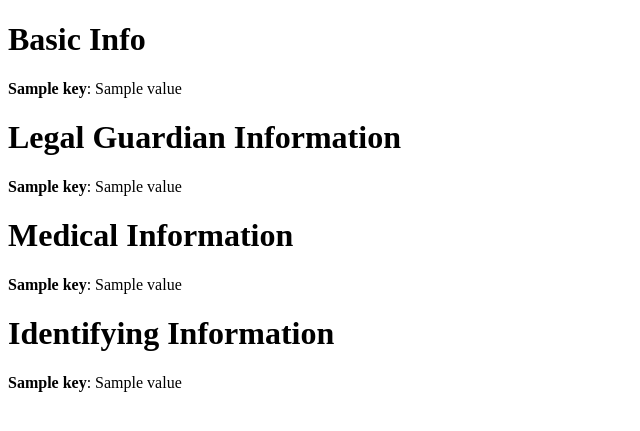
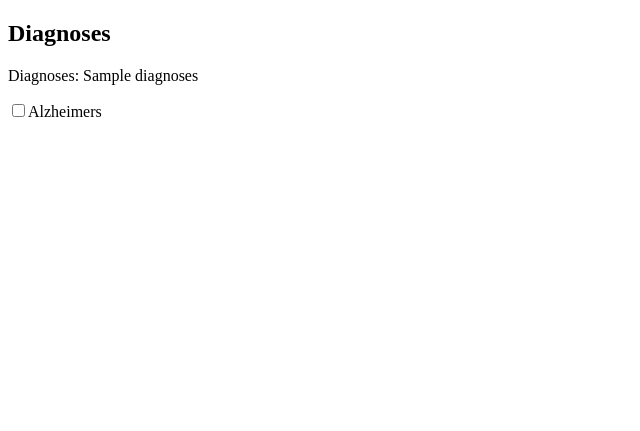
Before and after one commit to yzan424/JumboCode_WalnutStreetCenter, a Django app: template front-end/static/templates/profile.html in a window 1280 px wide. Shown: the top 431 px of the page, without its empty margins (0-640 px from the left). Run offline with Django 3.2, Linux system fonts and the light colour scheme; the template is opened without the code that fills it: most values are stand-ins (such as "Sample title", 1, 10 or a date in 2020).

Commit message:
WIP: showing jordan

```diff
--- a/front-end/static/templates/profile.html
+++ b/front-end/static/templates/profile.html
@@ -9,40 +9,10 @@
 </head>
 
 <body>
-    <div id="basic_info">
-        <h1>Basic Info</h1>
-        {% for key, value in basic_info.items %}
-        <div id="{{key}}">
-            <p><b>{{key}}</b>: {{value}} </p>
-        </div>
-        {% endfor %}
-    </div>
-
-    <div id="legal_guardian">
-        <h1>Legal Guardian Information</h1>
-        {% for key, value in legal_guardian.items %}
-        <div id="{{key}}">
-            <p><b>{{key}}</b>: {{value}} </p>
-        </div>
-        {% endfor %}
-    </div>
-
-    <div id="medical">
-        <h1>Medical Information</h1>
-        {% for key, value in medical.items %}
-        <div id="{{key}}">
-            <p><b>{{key}}</b>: {{value}} </p>
-        </div>
-        {% endfor %}
-    </div>
-
-    <div id="identifying">
-        <h1>Identifying Information</h1>
-        {% for key, value in identifying.items %}
-        <div id="{{key}}">
-            <p><b>{{key}}</b>: {{value}} </p>
-        </div>
-        {% endfor %}
+    <div id="Diagnoses">
+        <h2>Diagnoses</h2>
+        <p>Diagnoses: {{medical_info.diagnoses}}</p>
+        <p><input type="checkbox" {% if medical_info.alzheimers_dementia == True %}checked {% endif %}>Alzheimers</p>
     </div>
 
 </body>
```
Also changed, not shown: front-end/nutzserver/views.py (+10 -7 lines).
